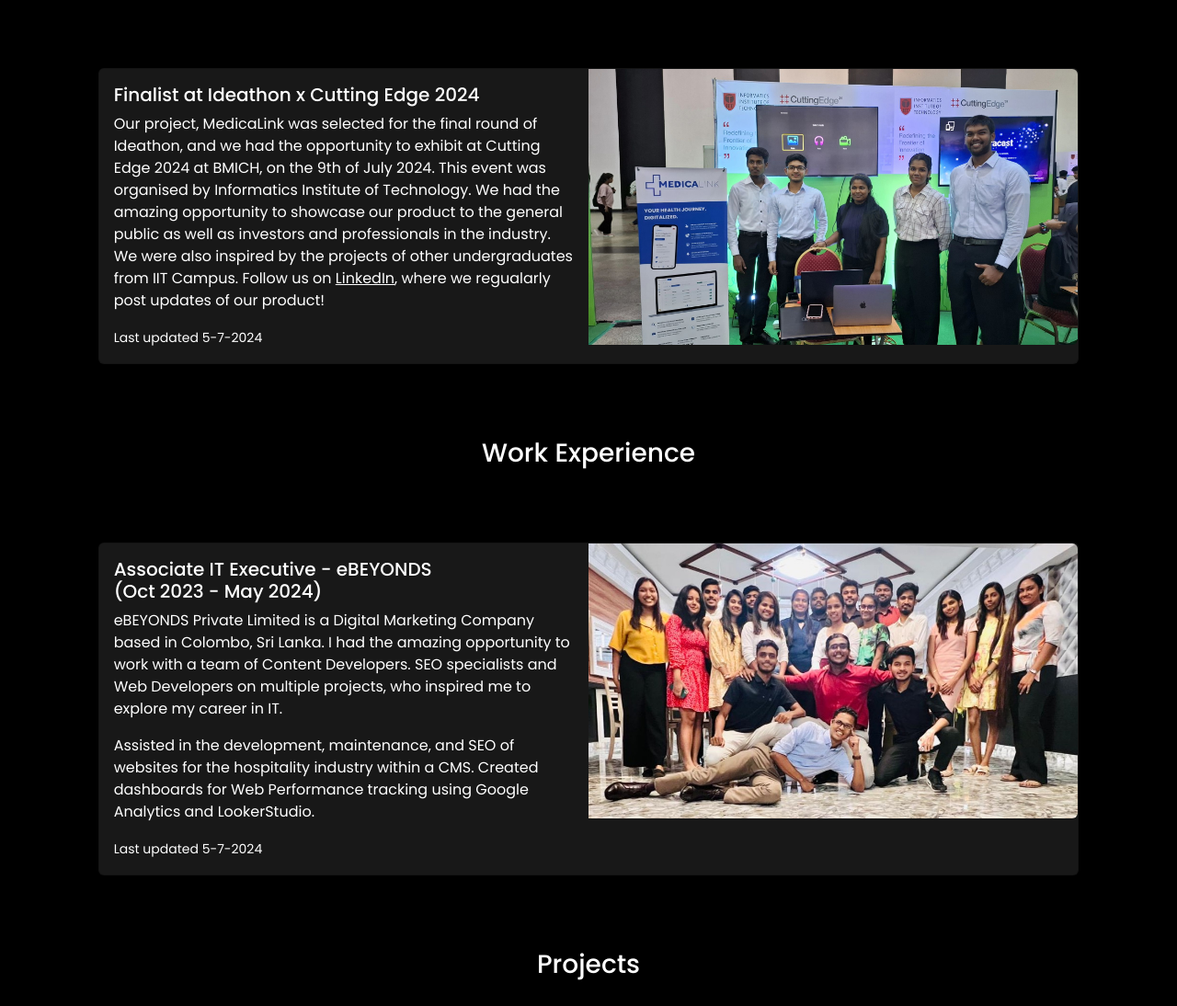
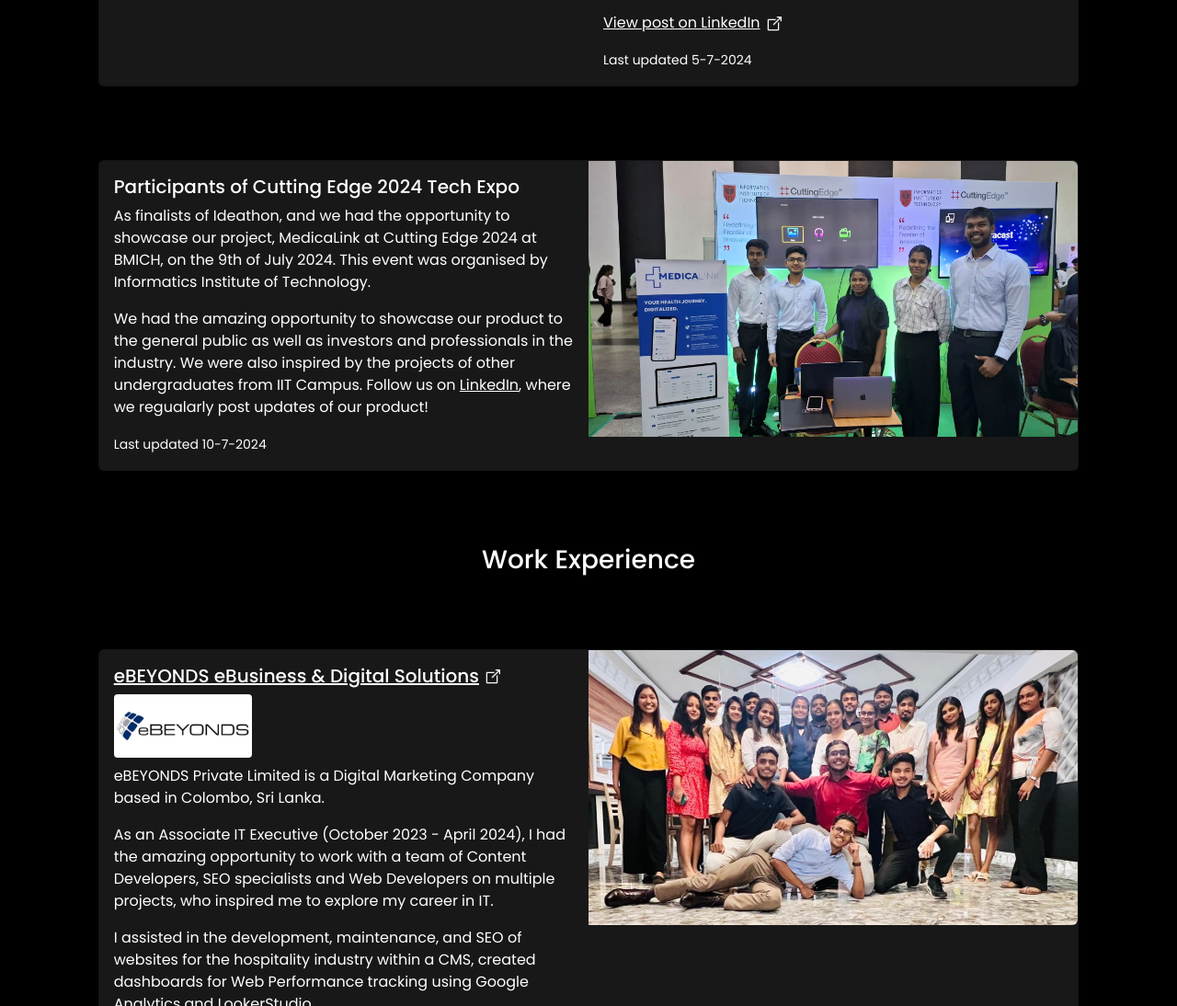
Before and after one commit to chirangashalitha/developer-portfolio, a plain HTML site: page index.html in a window 1280 px wide. Shown: the part 1706-2800 px from the top of the page at 92% size. Drawn offline with nearby package versions, Linux system fonts and the light colour scheme.

Commit message:
Update about section

```diff
--- a/assets/css/main.css
+++ b/assets/css/main.css
@@ -33,15 +33,20 @@
 
 #profile-photo {
     border-radius: 100%;
+    user-select: none;
 }
 
 .btn-downloadcv {
     font-size: 1rem;
+    user-select: none;
+    cursor: pointer;
 }
 
 .btn-github,
 .btn-linkedin {
     font-size: 2rem;
+    user-select: none;
+    cursor: pointer;
 }
 
 a {
@@ -66,3 +71,10 @@
 .project-item {
     background-color:#181818;
 }
+
+.external-icon {
+    margin-left: 5px;
+    width: 20px;
+    height: auto;
+    user-select: none;
+}
--- a/index.html
+++ b/index.html
@@ -4,7 +4,7 @@
     <meta charset="UTF-8">
     <meta name="viewport" content="width=device-width, initial-scale=1.0">
     <meta http-equiv="X-UA-Compatible" content="ie=edge">
-    <title>Chirangashalitha</title>
+    <title>Chiranga's Developer Portfolio</title>
     <link rel="stylesheet" href="https://cdn.jsdelivr.net/npm/bootstrap-icons@1.11.3/font/bootstrap-icons.min.css">
     <link href="https://cdn.jsdelivr.net/npm/bootstrap@5.3.3/dist/css/bootstrap.min.css" rel="stylesheet" integrity="sha384-QWTKZyjpPEjISv5WaRU9OFeRpok6YctnYmDr5pNlyT2bRjXh0JMhjY6hW+ALEwIH" crossorigin="anonymous">
     <link rel="stylesheet" href="./assets/css/main.css">
@@ -64,7 +64,7 @@
         <!-- <div class="card-header"></div> -->
         <div class="card-body">
           <blockquote class="blockquote mb-0">
-            <p>🌱 I'm currently learning React.js, JavaScript & Python</p>
+            <p>🌱 I'm currently learning ReactJS, JavaScript & Python</p>
             <p>💻 Self-taught</p>
             <p>📕 InfoSchol Student at Informatics Institute of Technology</p>
             <p>👦🏻 21 year old, based in Colombo, Sri Lanka</p>
@@ -106,7 +106,9 @@
         <div class="col-md-6">
           <div class="card-body">
             <h5 class="card-title h5">InfoSchol Induction Program at IIT (May - July 2024)</h5>
-            <p class="card-text">Successfully completed a 10-week, intensive, project-based learning program at the Informatics Institute of Technology. This experience has been incredibly rewarding. I have had the chance to collaborate with talented individuals and to connect with professionals from the industry, while gaining valuable knowledge and experience.</p>
+            <p class="card-text">Successfully completed a 10-week, intensive, project-based learning program at the Informatics Institute of Technology. This experience has been incredibly rewarding. I have had the chance to collaborate with young, talented individuals like me, while gaining valuable knowledge and experience.</p>
+            <p class="card-text">Our Project, MedicaLink was selected as the Winner and Best Project Pitch at the Finale, and as the team leader, I am immensely proud of what we have achieved together during this short period of time. Special thanks to my amazing team!</p>
+            <p class="card-text"><a href="https://www.linkedin.com/posts/chirangashalitha_im-excited-to-share-that-our-project-medicalink-activity-7214125746124914689-Izm4?utm_source=share&utm_medium=member_desktop">View post on LinkedIn<img src="./assets/icons/external.png" class="external-icon"></a></p>
             <p class="card-text"><small class="text-white">Last updated 5-7-2024</small></p>
           </div>
         </div>
@@ -117,9 +119,10 @@
       <div class="row g-0">
         <div class="col-md-6">
           <div class="card-body">
-            <h5 class="card-title h5">Finalist at Ideathon x Cutting Edge 2024</h5>
-            <p class="card-text">Our project, MedicaLink was selected for the final round of Ideathon, and we had the opportunity to exhibit at Cutting Edge 2024 at BMICH, on the 9th of July 2024. This event was organised by Informatics Institute of Technology. We had the amazing opportunity to showcase our product to the general public as well as investors and professionals in the industry. We were also inspired by the projects of other undergraduates from IIT Campus. Follow us on <a href="https://www.linkedin.com/company/medicalinkco/">LinkedIn</a>, where we regualarly post updates of our product!</p>
-            <p class="card-text"><small class="text-white">Last updated 5-7-2024</small></p>
+            <h5 class="card-title h5">Participants of Cutting Edge 2024 Tech Expo</h5>
+            <p class="card-text">As finalists of Ideathon, and we had the opportunity to showcase our project, MedicaLink at Cutting Edge 2024 at BMICH, on the 9th of July 2024. This event was organised by Informatics Institute of Technology.</p>
+            <p class="card-text">We had the amazing opportunity to showcase our product to the general public as well as investors and professionals in the industry. We were also inspired by the projects of other undergraduates from IIT Campus. Follow us on <a href="https://www.linkedin.com/company/medicalinkco/">LinkedIn</a>, where we regualarly post updates of our product!</p>
+            <p class="card-text"><small class="text-white">Last updated 10-7-2024</small></p>
           </div>
         </div>
         <div class="col-md-6">
@@ -134,9 +137,11 @@
       <div class="row g-0">
         <div class="col-md-6">
           <div class="card-body">
-            <h5 class="card-title h5">Associate IT Executive - eBEYONDS<br>(Oct 2023 - May 2024)</h5>
-            <p class="card-text">eBEYONDS Private Limited is a Digital Marketing Company based in Colombo, Sri Lanka. I had the amazing opportunity to work with a team of Content Developers. SEO specialists and Web Developers on multiple projects, who inspired me to explore my career in IT.</p>
-            <p class="card-text">Assisted in the development, maintenance, and SEO of websites for the hospitality industry within a CMS. Created dashboards for Web Performance tracking using Google Analytics and LookerStudio.</p>
+            <h5 class="card-title h5"><a href="https://www.ebeyonds.com/" target="_blank">eBEYONDS eBusiness & Digital Solutions<img src="./assets/icons/external.png" class="external-icon"></a></h5>
+            <a href="https://www.ebeyonds.com/" target="_blank"><img src="assets/icons/ebeyonds-logo.jpg" class="rounded-1 mb-2" width="150px" height="auto"></a>
+            <p class="card-text">eBEYONDS Private Limited is a Digital Marketing Company based in Colombo, Sri Lanka.</p>
+            <p class="card-text">As an Associate IT Executive (October 2023 - April 2024), I had the amazing opportunity to work with a team of Content Developers, SEO specialists and Web Developers on multiple projects, who inspired me to explore my career in IT.</p>
+            <p class="card-text">I assisted in the development, maintenance, and SEO of websites for the hospitality industry within a CMS, created dashboards for Web Performance tracking using Google Analytics and LookerStudio.</p>
             <p class="card-text"><small class="text-white">Last updated 5-7-2024</small></p>
           </div>
         </div>
@@ -155,7 +160,7 @@
           <div class="card h-100 project-item text-white">
             <!-- <img src="..." class="card-img-top" alt="..."> -->
             <div class="card-body">
-              <img src="./assets/images/todoapp.png" width="100%" height="auto">
+              <img src="./assets/images/todoapp.png" class="rounded-1" width="100%" height="auto">
               <h5 class="card-title mt-4">Minimalistic To-do App</h5>
               <p class="card-text">I build this simple Todo App for learning purposes. HTML, CSS & JavaScript were used. Please click <a href="https://chirangashalitha.github.io/todo/" target="_blank">here</a> to check it out!</p>
             </div>
@@ -206,11 +211,11 @@
 
         <div class="mb-3">
           <label for="exampleFormControlInput1" class="form-label">Email address</label>
-          <input type="email" class="form-control" id="exampleFormControlInput1" placeholder="name@example.com">
+          <input type="email" class="form-control" id="exampleFormControlInput1" placeholder="Enter your Email here">
         </div>
         <div class="mb-3">
           <label for="exampleFormControlTextarea1" class="form-label">Message</label>
-          <textarea class="form-control" id="exampleFormControlTextarea1" rows="3"></textarea>
+          <textarea class="form-control" id="exampleFormControlTextarea1" rows="3" placeholder="Enter your message here, and I will get back to you!"></textarea>
         </div>
         <button type="button" class="btn btn-light">Send Message</button>
       </div>
```
Also changed, not shown: assets/icons/cuttingedge2024-logo.png (added), assets/icons/ebeyonds-logo.jpg (added), assets/icons/ebeyonds.png (added), assets/icons/ebeyonds_logo.jpg (added), assets/icons/external.png (added).
